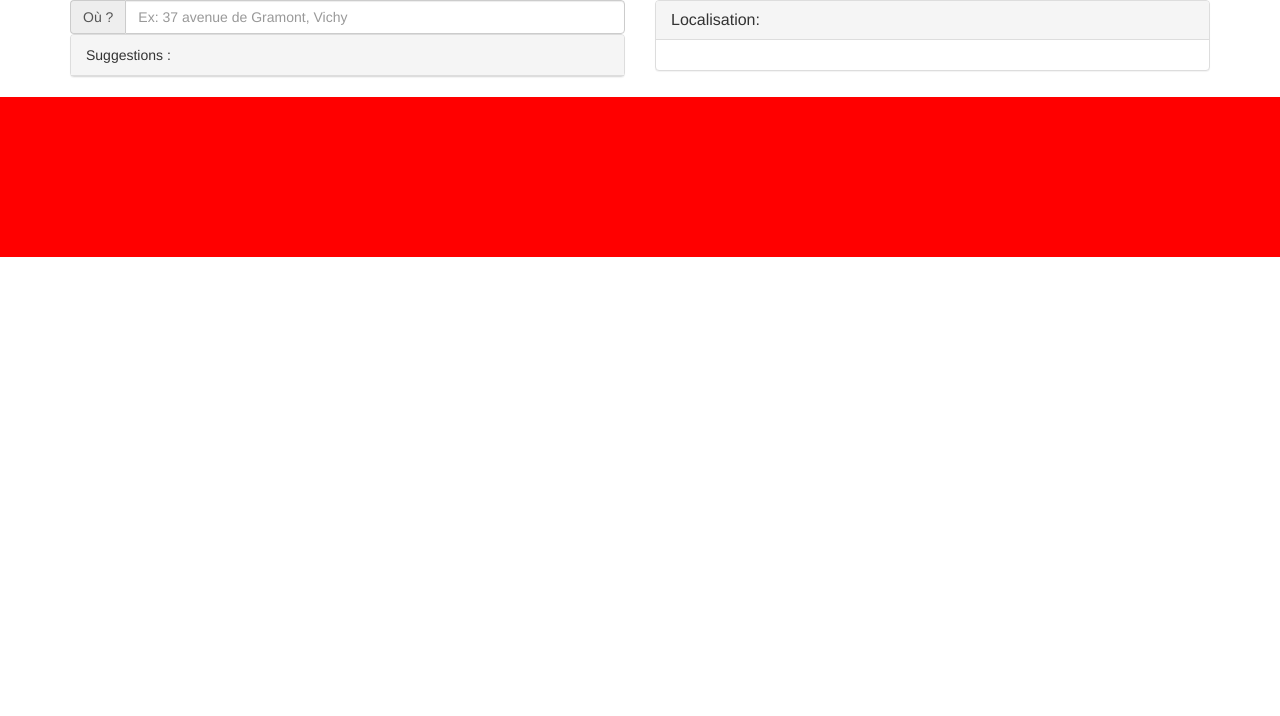
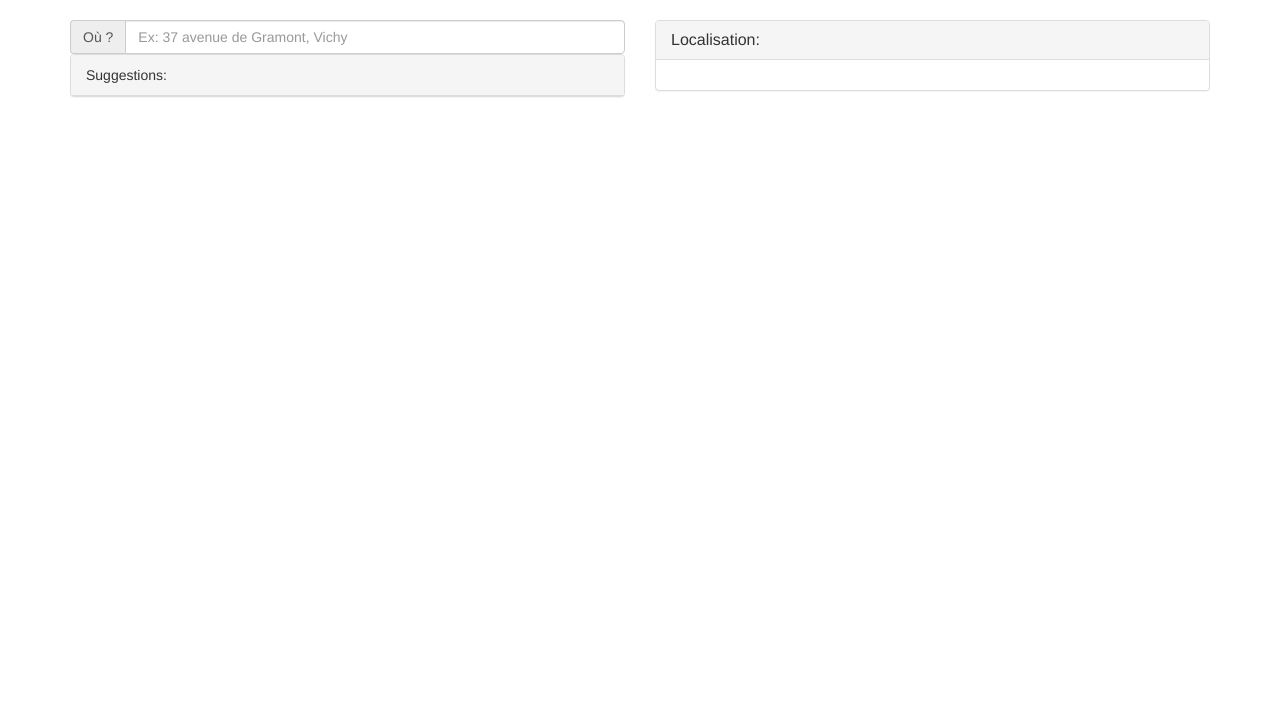
Before and after one commit to floriandreau/api, a PHP site: page / in a window 1280 px wide. Shown: the top 716 px of the page. Run offline with PHP 8.4, Linux system fonts and the light colour scheme.

Commit message:
ajout img icon

```diff
--- a/index.php
+++ b/index.php
@@ -4,6 +4,7 @@
     <meta charset="UTF-8">
     <meta name="viewport" content="width=device-width, initial-scale=1.0">
     <meta http-equiv="X-UA-Compatible" content="ie=edge">
+    <link rel="shortcut icon" href="img/api.png" type="image/x-icon">
     <title>Document</title>
     <link rel="stylesheet" href="leaflet.css" />
     <link rel="stylesheet" href="style.css" />
@@ -31,7 +32,7 @@
 
     <script src="script.js"></script>
 </body> -->
-
+<br>
 <body id="body">
     <div class="container">
         <div class="row">
@@ -41,7 +42,7 @@
                     <input type="text" id="auto-complete" class="form-control" placeholder="Ex: 37 avenue de Gramont, Vichy" onkeyup="return autoCompleteListener(this, event);" aria-describedby="places-search">
                 </div>
                 <div class="panel panel-default">
-                    <div class="panel-heading">Suggestions :</div>
+                    <div class="panel-heading">Suggestions: </div>
                     <ul class="list-group"></ul>
                 </div>
             </div>
--- a/js/geocoding_position.js
+++ b/js/geocoding_position.js
@@ -48,7 +48,7 @@ function getPosition() {
 	var carte = L.map('macarte').setView([latitude, longitude], 10);
 
 	L.tileLayer('http://{s}.tile.osm.org/{z}/{x}/{y}.png', {
-		attribution: '&copy; <a href="http://osm.org/copyright">OpenStreetMap</a> contributors'
+		attribution: '&copy; <a href="https://www.accesscodeschool.fr/">ACS - Belfort</a> contributors'
 	}).addTo(carte);
 		}
 	});
--- a/style.css
+++ b/style.css
@@ -1,5 +1,5 @@
 #macarte{
     width: 100%;
-    height: 20vh;
-    background: red;
+    height: 75vh;
+
 }
```
Also changed, not shown: img/api.png (added).
